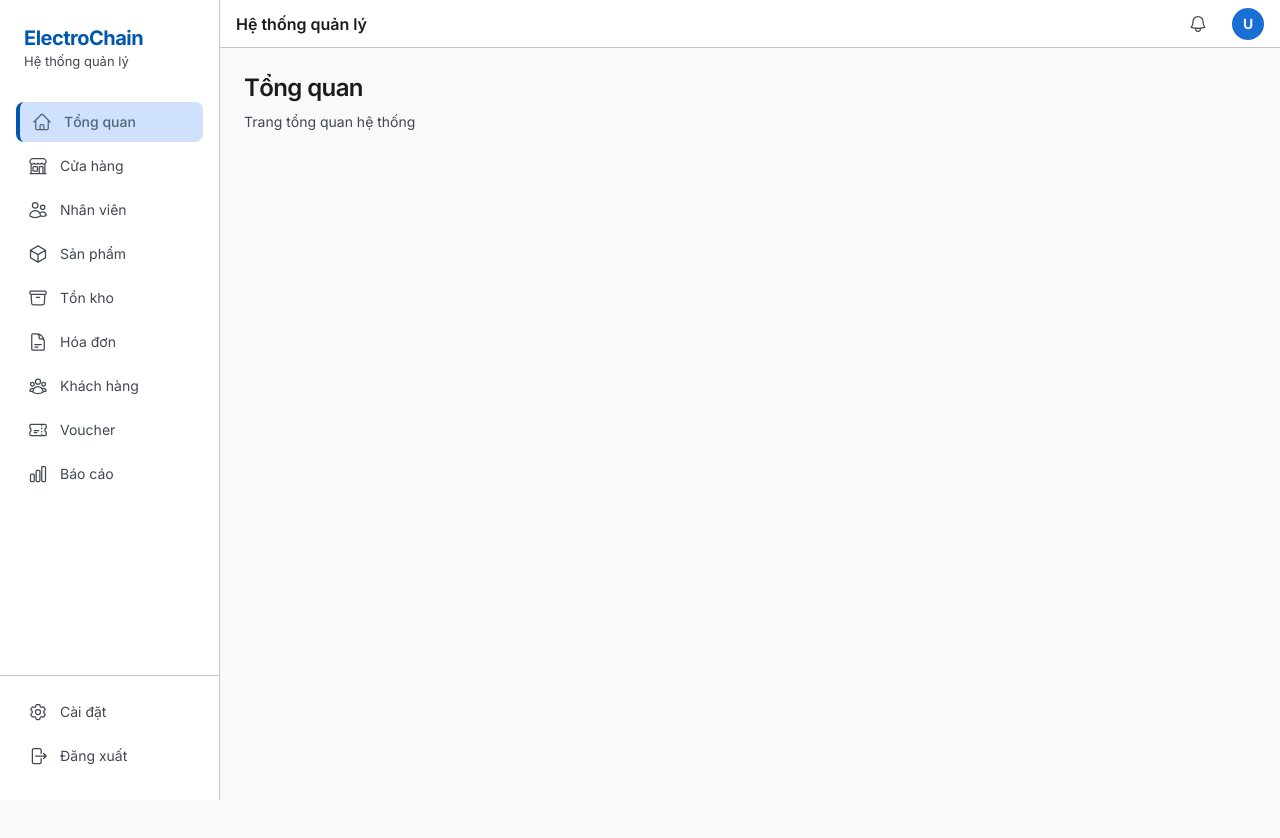
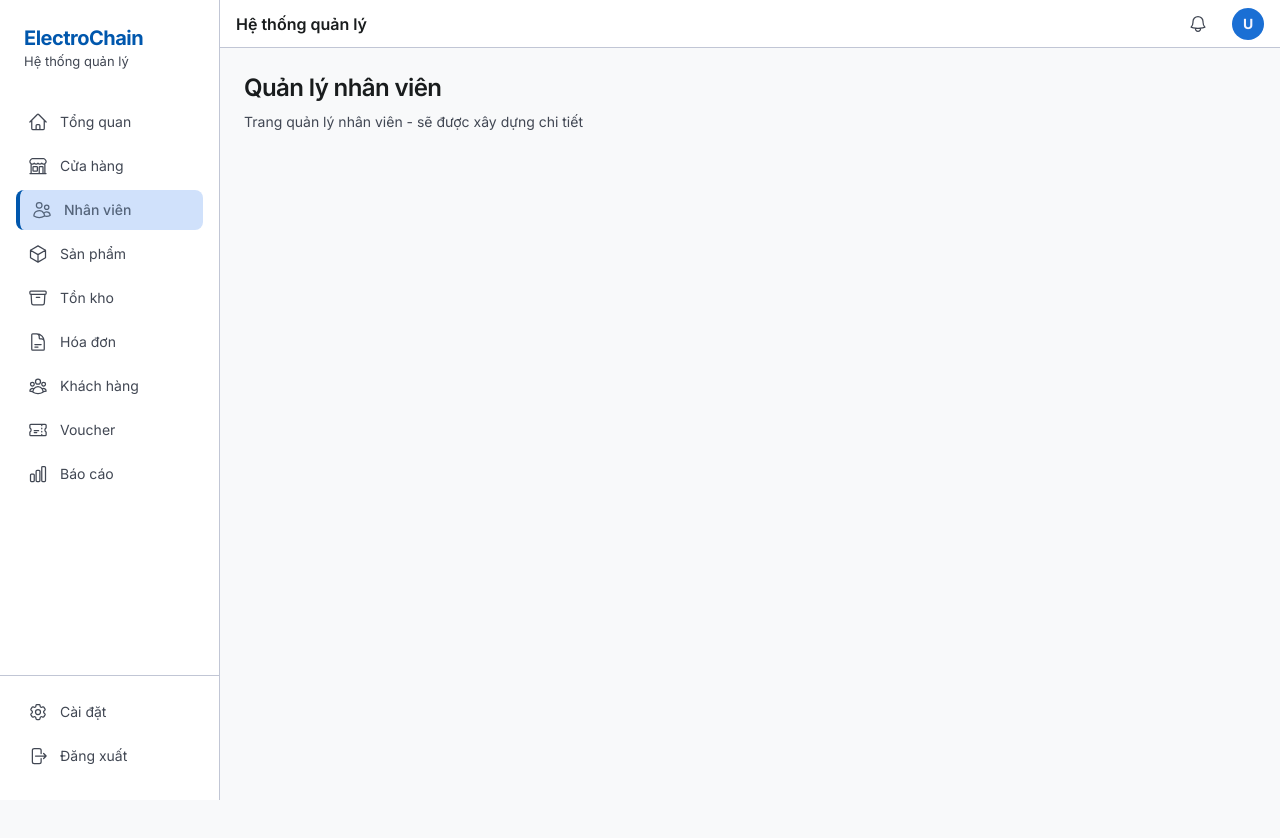
Before and after one commit to NguyenVuBaDuy/DoAnHQTCSDL_FE, a React (Vite) app: page /employees in a window 1280 px wide. Before the commit this address led to /dashboard. Shown: the top 838 px of the page. Built offline with nearby package versions, Linux system fonts and the light colour scheme; no server answers; sample sign-in values are in the browser's storage.

Commit message:
refactor: localize application routes by renaming paths to English conventions

```diff
--- a/src/App.tsx
+++ b/src/App.tsx
@@ -39,15 +39,15 @@ function App() {
         <Route element={<ProtectedRoute />}>
           <Route element={<MainLayout />}>
             <Route path="/dashboard" element={<DashboardPage />} />
-            <Route path="/nhan-vien" element={<NhanVienListPage />} />
-            <Route path="/cua-hang" element={<CuaHangPage />} />
-            <Route path="/san-pham" element={<SanPhamPage />} />
-            <Route path="/ton-kho" element={<TonKhoPage />} />
-            <Route path="/hoa-don" element={<HoaDonPage />} />
-            <Route path="/khach-hang" element={<KhachHangPage />} />
-            <Route path="/voucher" element={<VoucherPage />} />
-            <Route path="/bao-cao" element={<BaoCaoPage />} />
-            <Route path="/cai-dat" element={<CaiDatPage />} />
+            <Route path="/employees" element={<NhanVienListPage />} />
+            <Route path="/stores" element={<CuaHangPage />} />
+            <Route path="/products" element={<SanPhamPage />} />
+            <Route path="/inventory" element={<TonKhoPage />} />
+            <Route path="/invoices" element={<HoaDonPage />} />
+            <Route path="/customers" element={<KhachHangPage />} />
+            <Route path="/vouchers" element={<VoucherPage />} />
+            <Route path="/reports" element={<BaoCaoPage />} />
+            <Route path="/settings" element={<CaiDatPage />} />
           </Route>
         </Route>
 
--- a/src/components/layout/Header.tsx
+++ b/src/components/layout/Header.tsx
@@ -94,7 +94,7 @@ const Header = () => {
                   className="w-full text-left px-4 py-2 text-[13px] text-gray-700 hover:bg-gray-50 flex items-center gap-2 transition-colors"
                   onClick={() => {
                     setIsDropdownOpen(false);
-                    navigate("/cai-dat");
+                    navigate("/settings");
                   }}
                 >
                   <HiOutlineCog6Tooth className="w-[18px] h-[18px] text-gray-500" />
--- a/src/components/layout/Sidebar.tsx
+++ b/src/components/layout/Sidebar.tsx
@@ -1,4 +1,4 @@
-import { NavLink, useNavigate } from 'react-router-dom'
+import { NavLink, useNavigate } from "react-router-dom";
 import {
   HiOutlineHome,
   HiOutlineBuildingStorefront,
@@ -11,27 +11,27 @@ import {
   HiOutlineChartBar,
   HiOutlineCog6Tooth,
   HiOutlineArrowRightOnRectangle,
-} from 'react-icons/hi2'
+} from "react-icons/hi2";
 
 const mainNavItems = [
-  { to: '/dashboard', label: 'Tổng quan', icon: HiOutlineHome },
-  { to: '/cua-hang', label: 'Cửa hàng', icon: HiOutlineBuildingStorefront },
-  { to: '/nhan-vien', label: 'Nhân viên', icon: HiOutlineUsers },
-  { to: '/san-pham', label: 'Sản phẩm', icon: HiOutlineCube },
-  { to: '/ton-kho', label: 'Tồn kho', icon: HiOutlineArchiveBox },
-  { to: '/hoa-don', label: 'Hóa đơn', icon: HiOutlineDocumentText },
-  { to: '/khach-hang', label: 'Khách hàng', icon: HiOutlineUserGroup },
-  { to: '/voucher', label: 'Voucher', icon: HiOutlineTicket },
-  { to: '/bao-cao', label: 'Báo cáo', icon: HiOutlineChartBar },
-]
+  { to: "/dashboard", label: "Tổng quan", icon: HiOutlineHome },
+  { to: "/stores", label: "Cửa hàng", icon: HiOutlineBuildingStorefront },
+  { to: "/employees", label: "Nhân viên", icon: HiOutlineUsers },
+  { to: "/products", label: "Sản phẩm", icon: HiOutlineCube },
+  { to: "/inventory", label: "Tồn kho", icon: HiOutlineArchiveBox },
+  { to: "/invoices", label: "Hóa đơn", icon: HiOutlineDocumentText },
+  { to: "/customers", label: "Khách hàng", icon: HiOutlineUserGroup },
+  { to: "/vouchers", label: "Voucher", icon: HiOutlineTicket },
+  { to: "/reports", label: "Báo cáo", icon: HiOutlineChartBar },
+];
 
 const Sidebar = () => {
-  const navigate = useNavigate()
+  const navigate = useNavigate();
 
   const handleLogout = () => {
-    localStorage.removeItem('accessToken')
-    navigate('/login')
-  }
+    localStorage.removeItem("accessToken");
+    navigate("/login");
+  };
 
   return (
     <aside className="fixed left-0 top-0 bottom-0 w-[220px] bg-white border-r border-[#C1C6D5] flex flex-col justify-between py-6 z-50">
@@ -56,12 +56,12 @@ const Sidebar = () => {
             className={({ isActive }) =>
               `flex items-center gap-3 px-3 py-2.5 rounded-lg text-sm leading-5 transition-all duration-200 ${
                 isActive
-                  ? 'bg-[#D0E1FB] text-[#54647A] border-l-4 border-[#0057AD] font-medium'
-                  : 'text-[#414753] hover:bg-gray-100'
+                  ? "bg-[#D0E1FB] text-[#54647A] border-l-4 border-[#0057AD] font-medium"
+                  : "text-[#414753] hover:bg-gray-100"
               }`
             }
           >
-            <item.icon className="w-5 h-5 flex-shrink-0" />
+            <item.icon className="w-5 h-5 shrink-0" />
             <span>{item.label}</span>
           </NavLink>
         ))}
@@ -70,28 +70,28 @@ const Sidebar = () => {
       {/* Footer Nav */}
       <div className="border-t border-[#C1C6D5] pt-4 px-4 space-y-1">
         <NavLink
-          to="/cai-dat"
+          to="/settings"
           className={({ isActive }) =>
             `flex items-center gap-3 px-3 py-2.5 rounded-lg text-sm leading-5 transition-all duration-200 ${
               isActive
-                ? 'bg-[#D0E1FB] text-[#54647A] border-l-4 border-[#0057AD] font-medium'
-                : 'text-[#414753] hover:bg-gray-100'
+                ? "bg-[#D0E1FB] text-[#54647A] border-l-4 border-[#0057AD] font-medium"
+                : "text-[#414753] hover:bg-gray-100"
             }`
           }
         >
-          <HiOutlineCog6Tooth className="w-5 h-5 flex-shrink-0" />
+          <HiOutlineCog6Tooth className="w-5 h-5 shrink-0" />
           <span>Cài đặt</span>
         </NavLink>
         <button
           onClick={handleLogout}
           className="flex items-center gap-3 px-3 py-2.5 rounded-lg text-sm leading-5 text-[#414753] hover:bg-gray-100 w-full transition-all duration-200"
         >
-          <HiOutlineArrowRightOnRectangle className="w-5 h-5 flex-shrink-0" />
+          <HiOutlineArrowRightOnRectangle className="w-5 h-5 shrink-0" />
           <span>Đăng xuất</span>
         </button>
       </div>
     </aside>
-  )
-}
+  );
+};
 
-export default Sidebar
+export default Sidebar;
```
